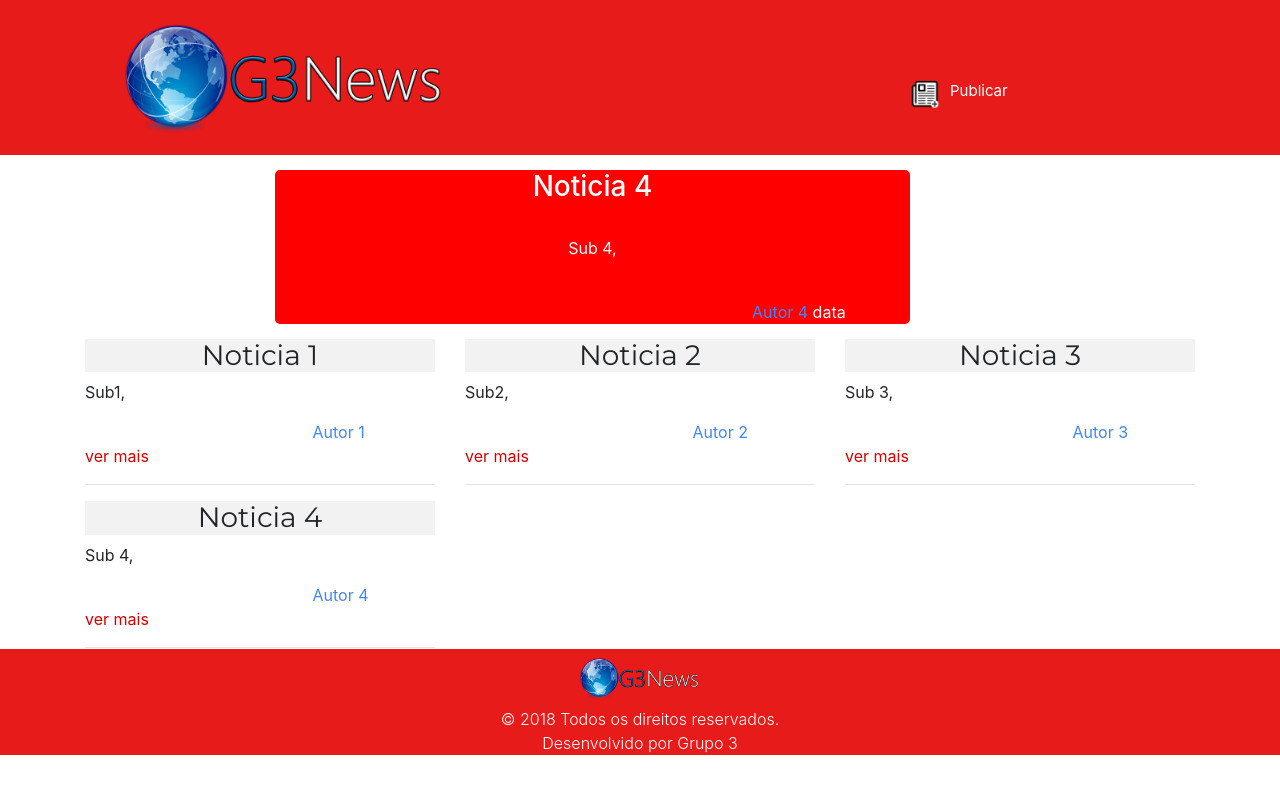
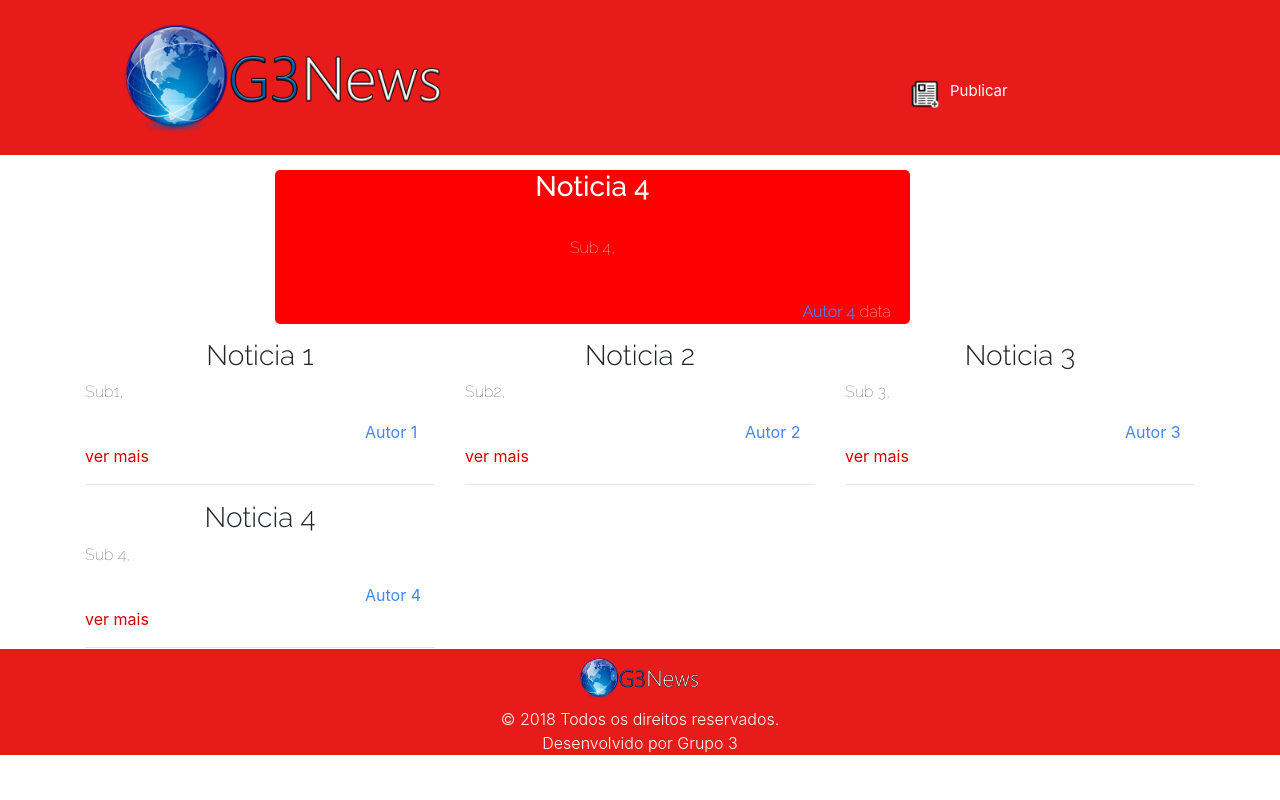
Before and after one commit to Micauane/TecInfG3, a PHP site: page / in a window 1280 px wide. Run offline with PHP 8.4, Linux system fonts and the light colour scheme; data comes from the database, SQL or seed files in the repository.

Commit message:
formatando css

```diff
--- a/css/style.css
+++ b/css/style.css
@@ -1,5 +1,5 @@
 
-
+@import url('https://fonts.googleapis.com/css?family=Raleway:100,100i,200,200i,300,300i,400,400i,500,500i,600,600i,700,700i,800,800i,900,900i');
 .cabecalho{
   background: #e81b1b;
   margin-bottom: 15px;
@@ -16,6 +16,8 @@ top: 80px;
 left: 80px;
 }
 .ultimanoticia{
+  font-family: 'Raleway', sans-serif;
+  font-weight: 100;
   border-radius: 5px;
   background: red;
   text-align: center;
@@ -53,13 +55,12 @@ font-weight: bold;
 }
 
 .paragrafo{
+  font-family: 'Raleway', sans-serif;
+  font-weight: 100;
   text-align: justify;
+  color: #444444;
 }
-.paragrafo:hover{
-  background-color: rgba(230, 230, 230, 0.5);
-  font-size: 18px;
-  box-shadow: 2px 2px 1px rgba(230, 230, 230, 0.9);
-}
+
 
 #01 p:hover{
   -webkit-transform: scale(1.2);
@@ -69,8 +70,9 @@ font-weight: bold;
   transform: scale(1.2);
 }
 .Titulo{
-  font-family: 'Montserrat', sans-serif;
-  background: rgba(230, 230, 230, .5);
+  font-family: 'Raleway', sans-serif;
+  font-weight: 300;
+
   text-align: center;
 }
 .panel-body{
@@ -95,7 +97,7 @@ transform: scale(1.1);
 }
 
 span{
-  margin-left: 65%;
+  margin-left: 80%;
   color: #4286f4;
   font-weight:400;
 }
--- a/index.php
+++ b/index.php
@@ -8,7 +8,6 @@ include 'teste-buscarDados.php';
 <html lang="pt-br">
 <head>
   <meta charset="utf-8">
-    <link href="https://fonts.googleapis.com/css?family=Montserrat" rel="stylesheet">
     <link rel="stylesheet" href="css/style.css">
     <link rel="stylesheet" href="css/bootstrap.min.css">
     <title>TecNews</title>
```
